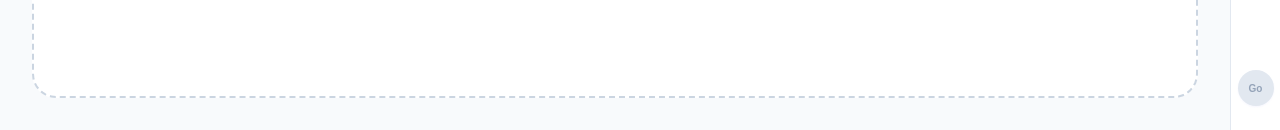
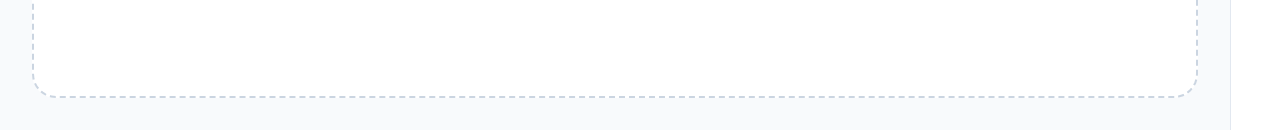
Before and after one commit to maxd010/BatchPic, a React (Vite) app: page / in a window 1280 px wide. Both pictures are taken after a click on the button "收起侧边栏". Shown: the part 670-800 px from the top of the page. Built offline with nearby package versions, Linux system fonts and the light colour scheme.

Commit message:
移除导出图片按钮

```diff
--- a/src/renderer/components/MainWindow.tsx
+++ b/src/renderer/components/MainWindow.tsx
@@ -325,14 +325,16 @@ export function MainWindow() {
                   </div>
                 )}
 
-                {/* Export button (Requirement 10.1) */}
+                {/* Export button (Requirement 10.1) - Only show when files are selected */}
+                {state.inputFiles.length > 0 && (
                   <button
                     className="export-button"
                     onClick={handleExport}
-                  disabled={state.inputFiles.length === 0 || state.isProcessing}
+                    disabled={state.isProcessing}
                   >
                     {state.isProcessing ? '处理中...' : '开始导出图片'}
                   </button>
+                )}
 
                 {/* Result message (Requirement 10.3) */}
                 {state.result && (
@@ -372,16 +374,19 @@ export function MainWindow() {
                 <AdjustmentsVerticalIcon className="collapsed-icon" />
               </button>
 
+              {/* Mini export button - Only show when files are selected */}
+              {state.inputFiles.length > 0 && (
                 <div className="collapsed-footer-actions">
                   <button
-                  className={`mini-export-button ${state.inputFiles.length === 0 || state.isProcessing ? 'disabled' : ''}`}
+                    className={`mini-export-button ${state.isProcessing ? 'disabled' : ''}`}
                     onClick={handleExport}
-                  disabled={state.inputFiles.length === 0 || state.isProcessing}
+                    disabled={state.isProcessing}
                     title="开始导出"
                   >
                     {state.isProcessing ? '...' : 'Go'}
                   </button>
                 </div>
+              )}
             </div>
           )}
         </aside>
```
Lines whose indentation alone changed are shown as unchanged.
